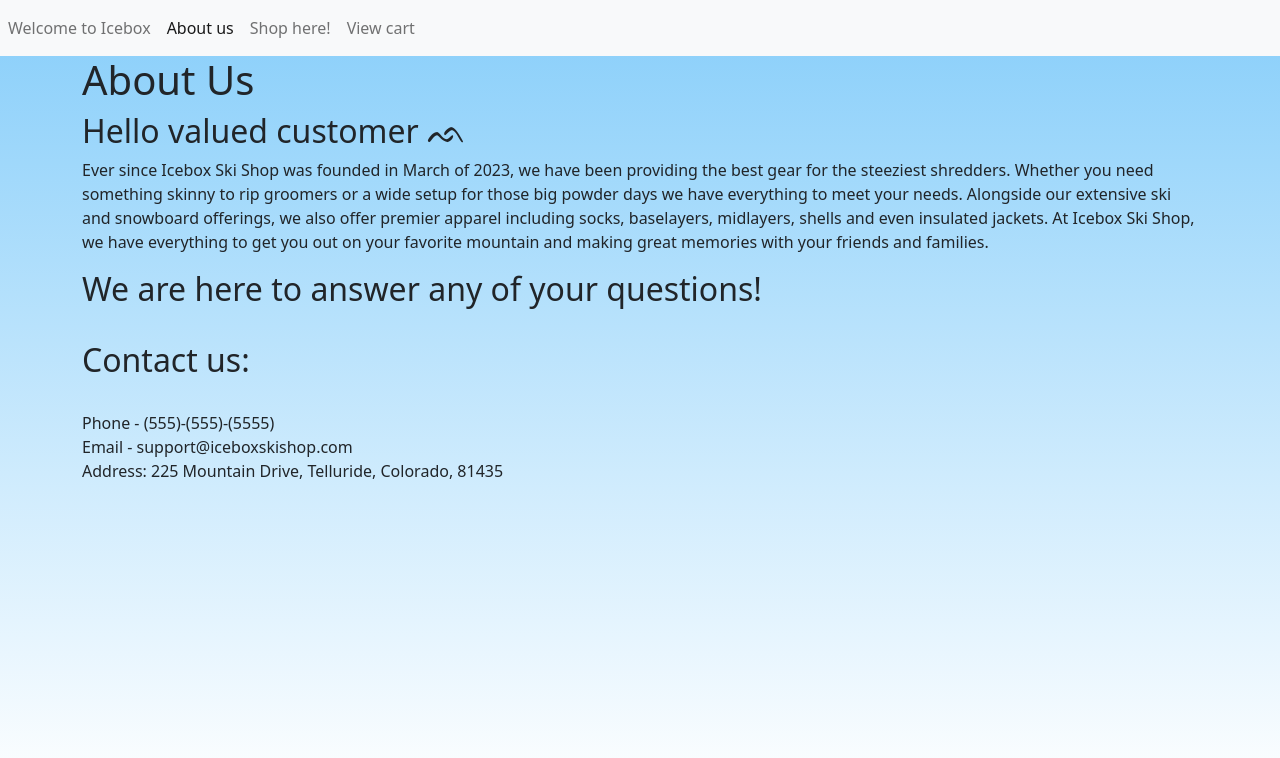
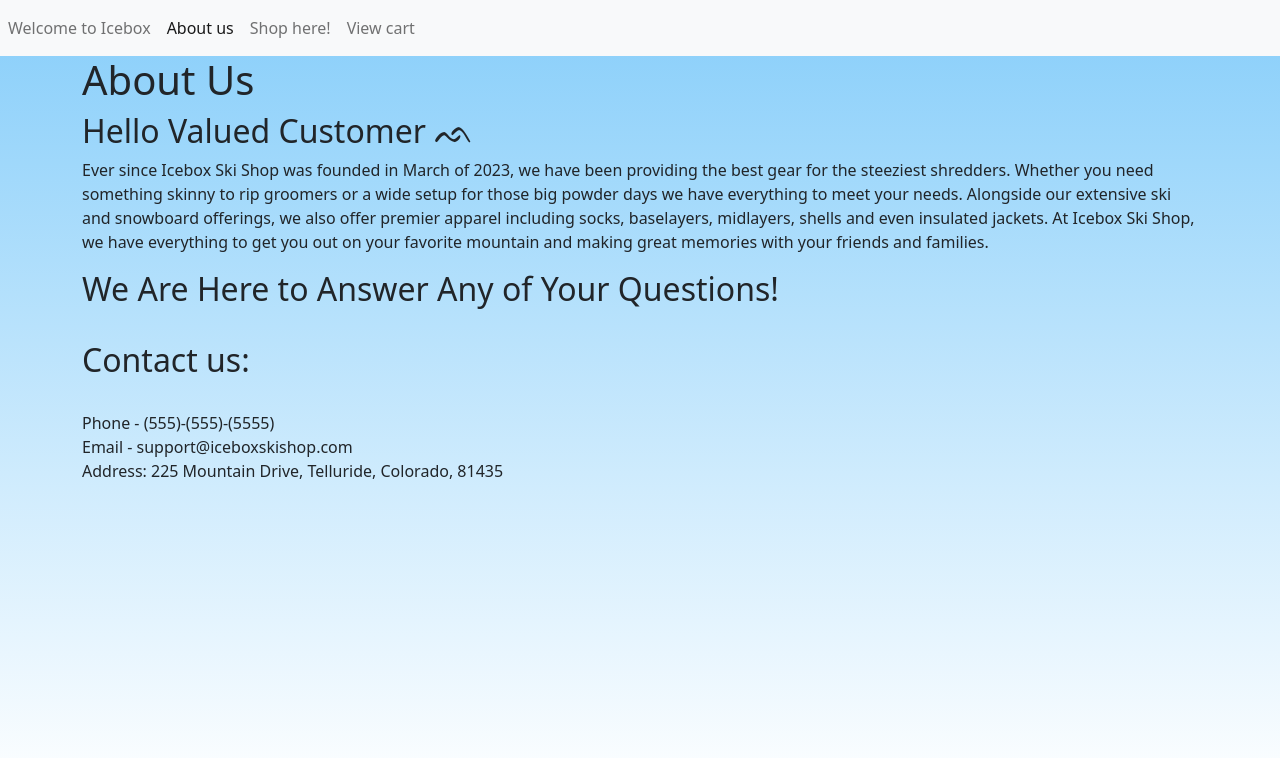
Before and after one commit to CBurl1/phase-2-project-icebox-skishop, a React (Create React App) app: page /about in a window 1280 px wide. Shown: the top 758 px of the page. Built offline with nearby package versions, Linux system fonts and the light colour scheme.

Commit message:
text edits

```diff
--- a/src/components/About.js
+++ b/src/components/About.js
@@ -7,7 +7,7 @@
       <Row>
         <Col>
           <h1>About Us</h1>
-          <h2> Hello valued customer ᨒ </h2>
+          <h2> Hello Valued Customer ᨒ </h2>
           <p>
             Ever since Icebox Ski Shop was founded in March of 2023, we have been providing the best gear for the steeziest shredders.
             Whether you need something skinny to rip groomers or a wide setup for those big powder days we have everything to meet your needs.
@@ -18,7 +18,7 @@
       </Row>
       <Row>
         <Col>
-          <h2>We are here to answer any of your questions!</h2>
+          <h2>We Are Here to Answer Any of Your Questions!</h2>
           <br />
           <h2> Contact us:</h2>
           <br />
```
